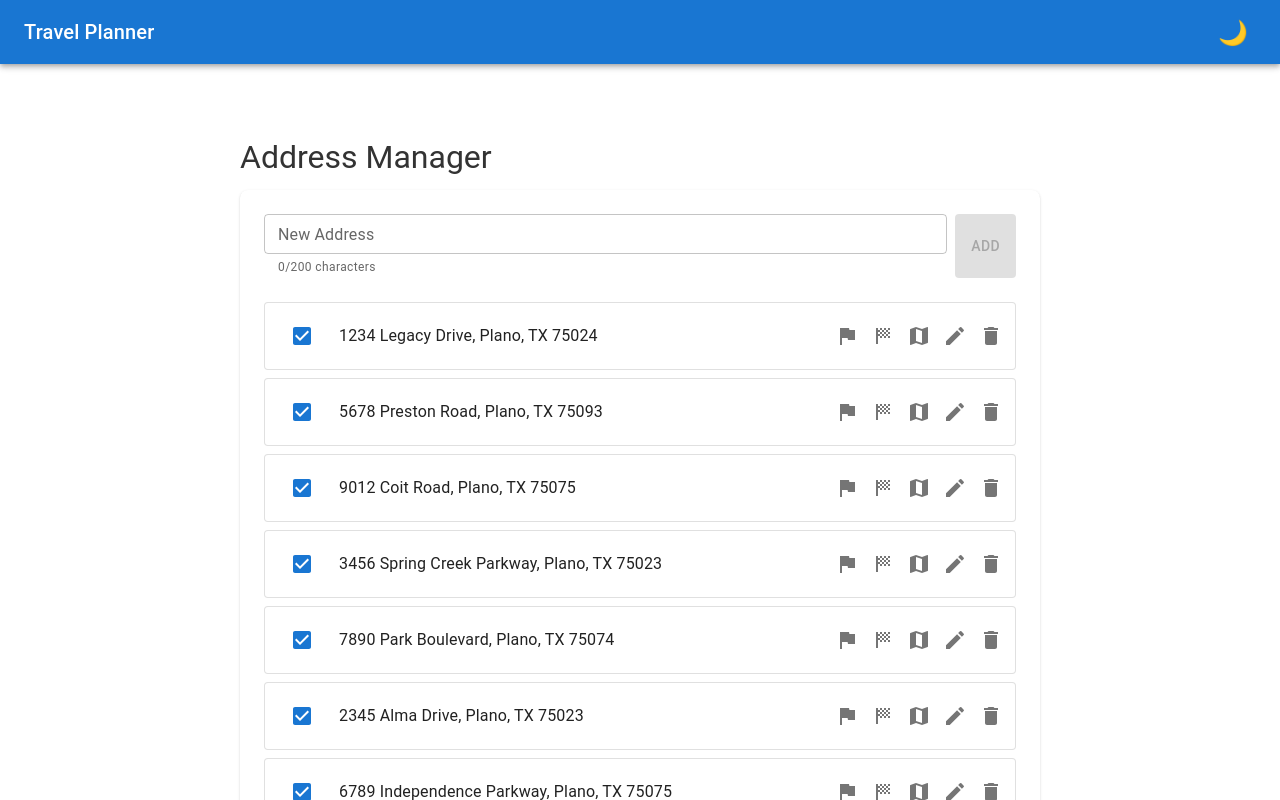
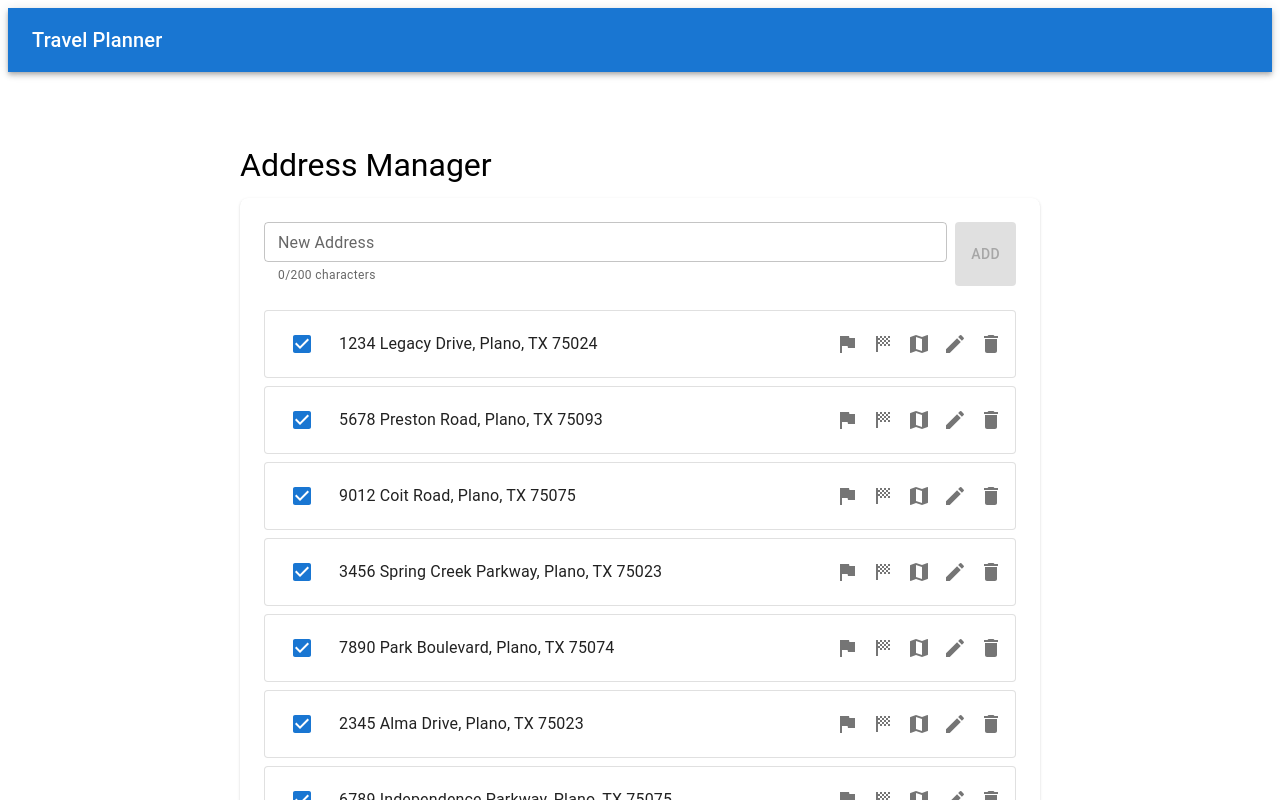
Before and after one commit to paulwoods/travel, a React (Vite) app in the folder frontend/: page / in a window 1280 px wide. Shown: the top 800 px of the page. Built offline with nearby package versions, Linux system fonts and the light colour scheme.

Commit message:
refactor: remove unused theme files and update App structure

```diff
--- a/frontend/src/App.css
+++ /dev/null
@@ -1,44 +0,0 @@
-#root {
-    max-width: 1280px;
-    margin: 0 auto;
-    padding: 2rem;
-    text-align: center;
-}
-
-.logo {
-    height: 6em;
-    padding: 1.5em;
-    will-change: filter;
-    transition: filter 300ms;
-}
-
-.logo:hover {
-    filter: drop-shadow(0 0 2em #646cffaa);
-}
-
-.logo.react:hover {
-    filter: drop-shadow(0 0 2em #61dafbaa);
-}
-
-@keyframes logo-spin {
-    from {
-        transform: rotate(0deg);
-    }
-    to {
-        transform: rotate(360deg);
-    }
-}
-
-@media (prefers-reduced-motion: no-preference) {
-    a:nth-of-type(2) .logo {
-        animation: logo-spin infinite 20s linear;
-    }
-}
-
-.card {
-    padding: 2em;
-}
-
-.read-the-docs {
-    color: #888;
-}
--- a/frontend/src/App.tsx
+++ b/frontend/src/App.tsx
@@ -1,17 +1,18 @@
-import {BrowserRouter as Router, Route, Routes} from 'react-router-dom';
-import {AppBar, Box, Container, Toolbar, Typography, useMediaQuery, useTheme as useMuiTheme} from '@mui/material';
-import {AddressManager} from './components/AddressManager';
-import { ThemeProvider } from './context/ThemeContext';
-import { ThemeToggle } from './components/ThemeToggle';
+import { BrowserRouter as Router, Route, Routes } from 'react-router-dom';
+import { AppBar, Box, Container, createTheme, Toolbar, Typography } from '@mui/material';
+import { AddressManager } from './components/AddressManager';
 
 function App() {
-    const theme = useMuiTheme();
-    const isMobile = useMediaQuery(theme.breakpoints.down('sm'));
+
+    const theme = createTheme({
+        palette: {
+            mode: 'dark'
+        }
+    })
 
     return (
-        <ThemeProvider>
         <Router>
-                <Box sx={{display: 'flex', flexDirection: 'column', minHeight: '100vh'}}>
+            <Box sx={{ display: 'flex', flexDirection: 'column', minHeight: '100vh' }}>
                 <AppBar position="static">
                     <Toolbar>
                         <Typography
@@ -19,7 +20,6 @@ function App() {
                             component="div"
                             sx={{
                                 flexGrow: 1,
-                                    fontSize: isMobile ? '1rem' : '1.25rem',
                                 whiteSpace: 'nowrap',
                                 overflow: 'hidden',
                                 textOverflow: 'ellipsis'
@@ -27,10 +27,9 @@ function App() {
                         >
                             Travel Planner
                         </Typography>
-                            <ThemeToggle />
-                            <div>
+                        <Typography>
                             {import.meta.env.VITE_VERCEL_ENV}
-                            </div>
+                        </Typography>
                     </Toolbar>
                 </AppBar>
 
@@ -39,17 +38,16 @@ function App() {
                     sx={{
                         flexGrow: 1,
                         py: 3,
-                            px: {xs: 2, sm: 3, md: 4},
-                            maxWidth: {xs: '100%', sm: '600px', md: '900px', lg: '1200px'}
+                        px: { xs: 2, sm: 3, md: 4 },
+                        maxWidth: { xs: '100%', sm: '600px', md: '900px', lg: '1200px' }
                     }}
                 >
                     <Routes>
-                            <Route path="/" element={<AddressManager/>}/>
+                        <Route path="/" element={<AddressManager />} />
                     </Routes>
                 </Container>
             </Box>
         </Router>
-        </ThemeProvider>
     );
 }
 
--- a/frontend/src/components/ThemeToggle.tsx
+++ /dev/null
@@ -1,16 +0,0 @@
-import React from 'react';
-import { useTheme } from '../context/ThemeContext';
-
-export const ThemeToggle: React.FC = () => {
-  const { theme, toggleTheme } = useTheme();
-
-  return (
-    <button
-      onClick={toggleTheme}
-      className="theme-toggle"
-      aria-label={`Switch to ${theme === 'light' ? 'dark' : 'light'} mode`}
-    >
-      {theme === 'light' ? '🌙' : '☀️'}
-    </button>
-  );
-};
--- a/frontend/src/context/ThemeContext.tsx
+++ /dev/null
@@ -1,40 +0,0 @@
-import React, { createContext, useContext, useEffect, useState } from 'react';
-
-type Theme = 'light' | 'dark';
-
-interface ThemeContextType {
-  theme: Theme;
-  toggleTheme: () => void;
-}
-
-const ThemeContext = createContext<ThemeContextType | undefined>(undefined);
-
-export const ThemeProvider: React.FC<{ children: React.ReactNode }> = ({ children }) => {
-  const [theme, setTheme] = useState<Theme>(() => {
-    const savedTheme = localStorage.getItem('theme');
-    return (savedTheme as Theme) || 'light';
-  });
-
-  useEffect(() => {
-    localStorage.setItem('theme', theme);
-    document.documentElement.setAttribute('data-theme', theme);
-  }, [theme]);
-
-  const toggleTheme = () => {
-    setTheme(prevTheme => prevTheme === 'light' ? 'dark' : 'light');
-  };
-
-  return (
-    <ThemeContext.Provider value={{ theme, toggleTheme }}>
-      {children}
-    </ThemeContext.Provider>
-  );
-};
-
-export const useTheme = () => {
-  const context = useContext(ThemeContext);
-  if (context === undefined) {
-    throw new Error('useTheme must be used within a ThemeProvider');
-  }
-  return context;
-};
--- a/frontend/src/index.css
+++ /dev/null
@@ -1,97 +0,0 @@
-:root {
-    font-family: Inter, system-ui, Avenir, Helvetica, Arial, sans-serif;
-    line-height: 1.5;
-    font-weight: 400;
-
-    color-scheme: light dark;
-    color: rgba(255, 255, 255, 0.87);
-    background-color: #242424;
-
-    font-synthesis: none;
-    text-rendering: optimizeLegibility;
-    -webkit-font-smoothing: antialiased;
-    -moz-osx-font-smoothing: grayscale;
-
-    --background-color: #ffffff;
-    --text-color: #333333;
-    --primary-color: #1976d2;
-    --secondary-color: #dc004e;
-    --border-color: #e0e0e0;
-}
-
-[data-theme='dark'] {
-    --background-color: #121212;
-    --text-color: #ffffff;
-    --primary-color: #90caf9;
-    --secondary-color: #f48fb1;
-    --border-color: #424242;
-}
-
-body {
-    margin: 0;
-    min-width: 320px;
-    min-height: 100vh;
-    background-color: var(--background-color);
-    color: var(--text-color);
-    transition: background-color 0.3s ease, color 0.3s ease;
-}
-
-#root {
-    min-height: 100vh;
-    display: flex;
-    flex-direction: column;
-}
-
-a {
-    text-decoration: none;
-    color: inherit;
-}
-
-h1 {
-    font-size: 3.2em;
-    line-height: 1.1;
-}
-
-button {
-    border-radius: 8px;
-    border: 1px solid transparent;
-    padding: 0.6em 1.2em;
-    font-size: 1em;
-    font-weight: 500;
-    font-family: inherit;
-    background-color: #1a1a1a;
-    cursor: pointer;
-    transition: border-color 0.25s;
-}
-
-button:hover {
-    border-color: #646cff;
-}
-
-button:focus,
-button:focus-visible {
-    outline: 4px auto -webkit-focus-ring-color;
-}
-
-@media (prefers-color-scheme: light) {
-    :root {
-        color: #213547;
-        background-color: #ffffff;
-    }
-}
-
-.theme-toggle {
-    background: none;
-    border: none;
-    cursor: pointer;
-    padding: 8px;
-    font-size: 1.5rem;
-    display: flex;
-    align-items: center;
-    justify-content: center;
-    transition: transform 0.3s ease;
-}
-
-.theme-toggle:hover {
-    transform: scale(1.1);
-}
--- a/frontend/src/main.tsx
+++ b/frontend/src/main.tsx
@@ -1,6 +1,5 @@
 import {StrictMode} from 'react'
 import {createRoot} from 'react-dom/client'
-import './index.css'
 import App from './App.tsx'
 
 createRoot(document.getElementById('root')!).render(
```
Lines whose indentation alone changed are shown as unchanged.
